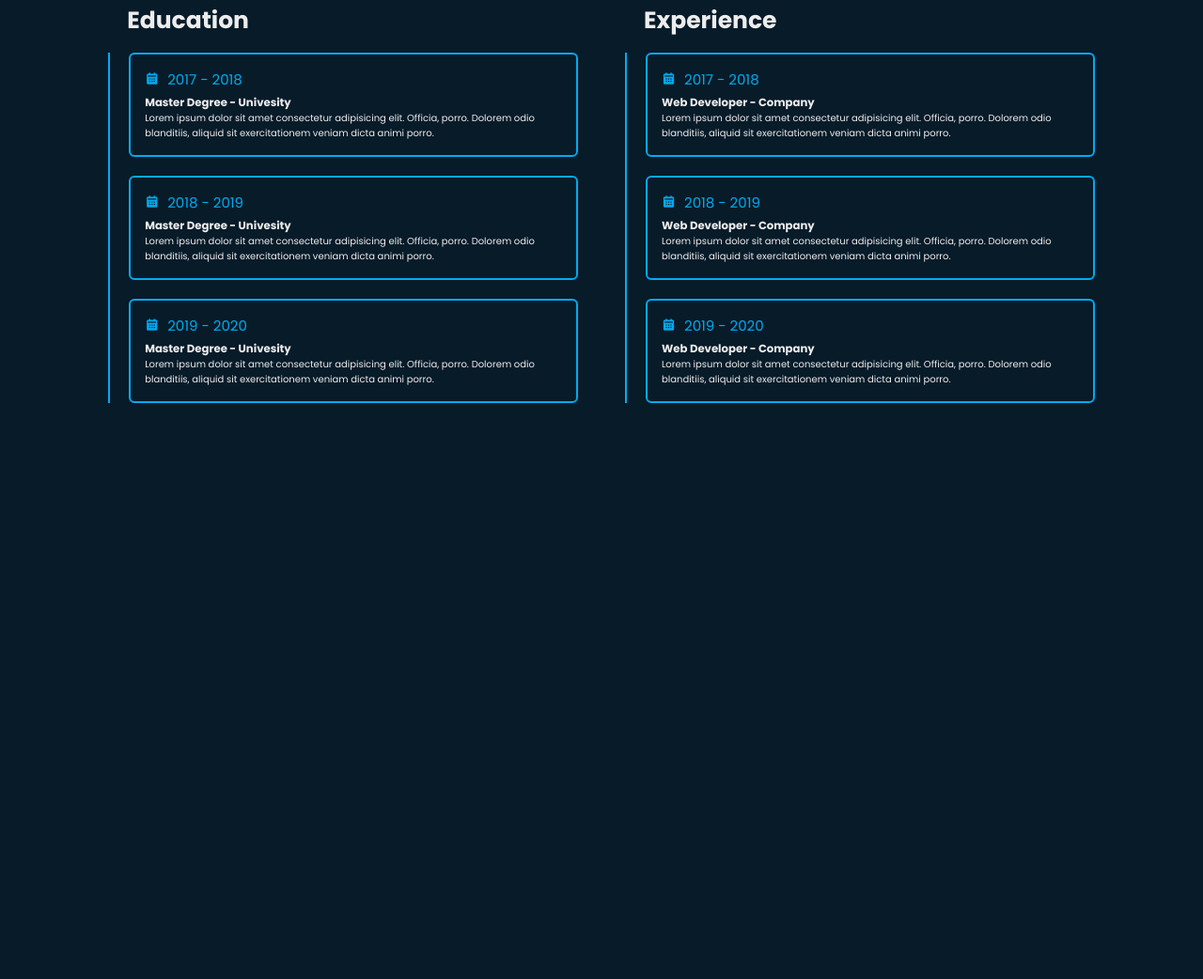
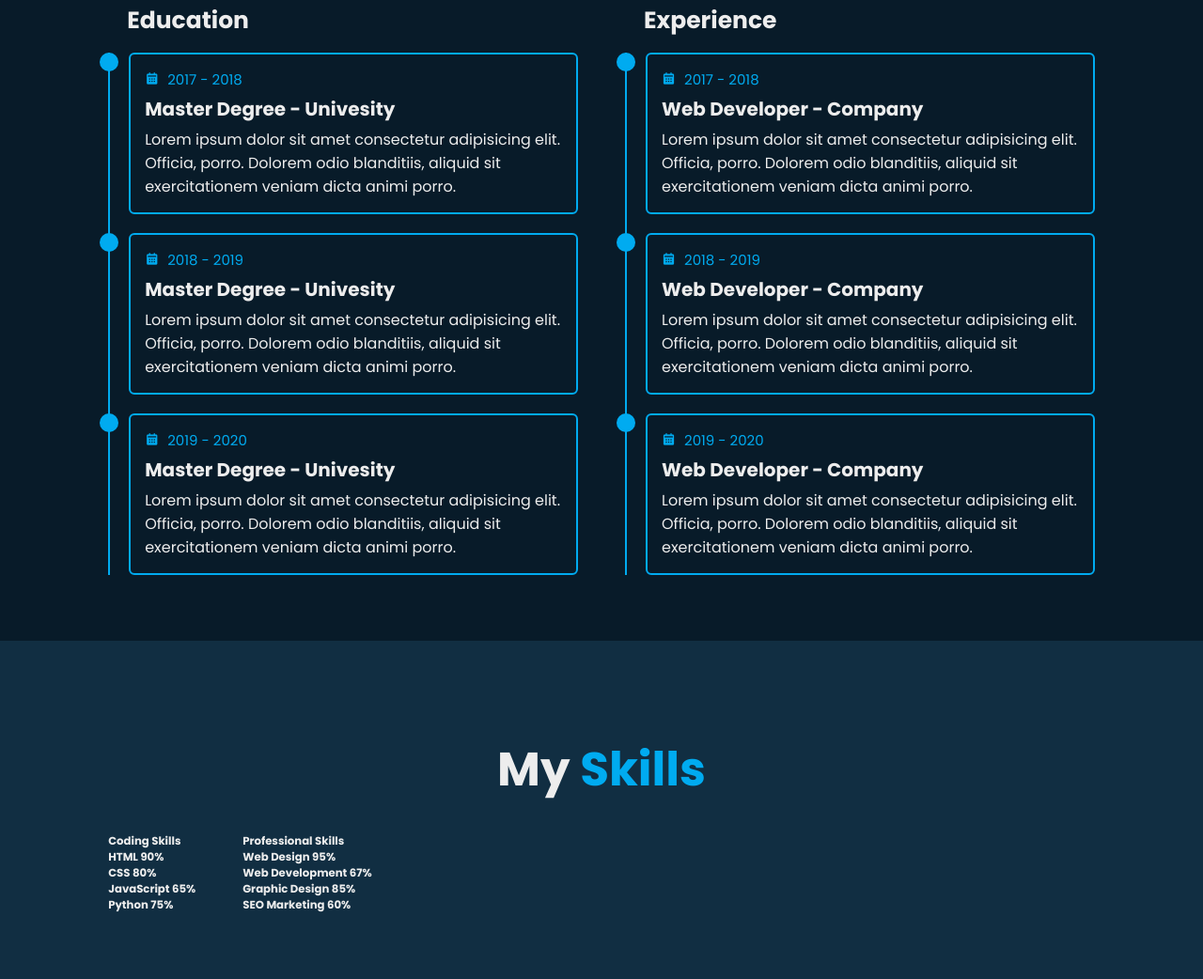
Before and after one commit to storiaca/front-layout, a plain HTML site: page responsive-portfolio/index.html in a window 1280 px wide. Shown: the part 1802-2844 px from the top of the page at 94% size. Before the commit the page ends 2301 px from the top, so only its background shows below. Drawn offline with nearby package versions, Linux system fonts and the light colour scheme.

Commit message:
Skills start

```diff
--- a/responsive-portfolio/css/style.css
+++ b/responsive-portfolio/css/style.css
@@ -342,12 +342,40 @@ section {
   padding-left: 2rem;
 }
 
+.education-box .education-content::before {
+  content: "";
+  position: absolute;
+  top: 0;
+  left: -1.1rem;
+  width: 2rem;
+  height: 2rem;
+  background: var(--main-color);
+  border-radius: 50%;
+}
+
 .education-content .content {
   position: relative;
   padding: 1.5rem;
   border: 0.2rem solid var(--main-color);
   border-radius: 0.6rem;
   margin-bottom: 2rem;
+  overflow: hidden;
+}
+
+.education-content .content::before {
+  content: "";
+  position: absolute;
+  top: 0;
+  left: 0;
+  width: 0;
+  height: 100%;
+  background: var(--second-bg-color);
+  z-index: -1;
+  transition: 0.5s;
+}
+
+.education-content .content:hover::before {
+  width: 100%;
 }
 
 .education-content .content .year {
@@ -359,3 +387,34 @@ section {
 .education-content .content .year i {
   padding-right: 0.5rem;
 }
+
+.education-content .content h3 {
+  font-size: 2rem;
+}
+
+.education-content .content p {
+  font-size: 1.6rem;
+  padding-top: 0.5rem;
+}
+
+.skills {
+  min-height: auto;
+  padding-bottom: 7rem;
+  background: var(--second-bg-color);
+}
+
+.skills .heading {
+  font-size: 5rem;
+  margin-bottom: 3rem;
+  text-align: center;
+}
+
+.skills .heading span {
+  color: var(--main-color);
+}
+
+.skills .skills-row {
+  display: flex;
+  flex-wrap: wrap;
+  gap: 5rem;
+}
--- a/responsive-portfolio/index.html
+++ b/responsive-portfolio/index.html
@@ -175,6 +175,60 @@
         </div>
       </div>
     </section>
+
+    <!-- skills section design -->
+    <section class="skills" id="skills">
+      <h2 class="heading">My <span>Skills</span></h2>
+      <div class="skills-row">
+        <div class="skills-coumn">
+          <h3 class="title">Coding Skills</h3>
+          <div class="skills-box">
+            <div class="skills-content">
+              <div class="progress">
+                <h3>HTML <span>90%</span></h3>
+                <div class="bar"><span></span></div>
+              </div>
+              <div class="progress">
+                <h3>CSS <span>80%</span></h3>
+                <div class="bar"><span></span></div>
+              </div>
+              <div class="progress">
+                <h3>JavaScript <span>65%</span></h3>
+                <div class="bar"><span></span></div>
+              </div>
+              <div class="progress">
+                <h3>Python <span>75%</span></h3>
+                <div class="bar"><span></span></div>
+              </div>
+            </div>
+          </div>
+        </div>
+
+        <div class="skills-coumn">
+          <h3 class="title">Professional Skills</h3>
+          <div class="skills-box">
+            <div class="skills-content">
+              <div class="progress">
+                <h3>Web Design <span>95%</span></h3>
+                <div class="bar"><span></span></div>
+              </div>
+              <div class="progress">
+                <h3>Web Development <span>67%</span></h3>
+                <div class="bar"><span></span></div>
+              </div>
+              <div class="progress">
+                <h3>Graphic Design <span>85%</span></h3>
+                <div class="bar"><span></span></div>
+              </div>
+              <div class="progress">
+                <h3>SEO Marketing <span>60%</span></h3>
+                <div class="bar"><span></span></div>
+              </div>
+            </div>
+          </div>
+        </div>
+      </div>
+    </section>
     <script src="./js/app.js"></script>
   </body>
 </html>
```
